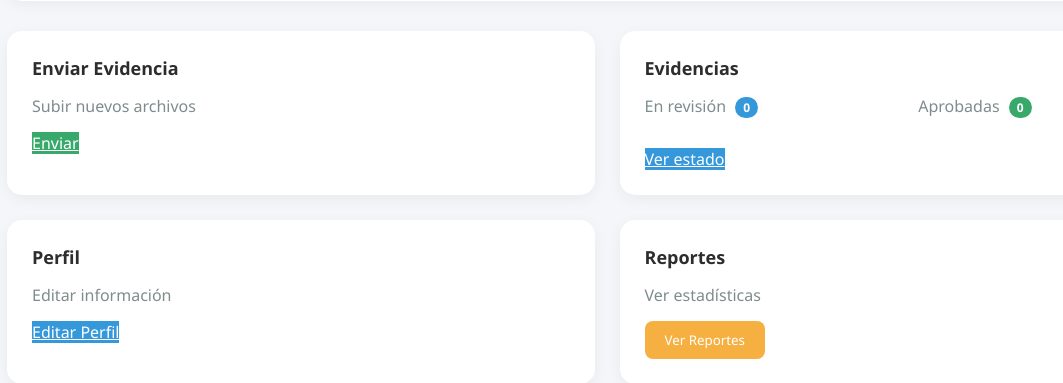
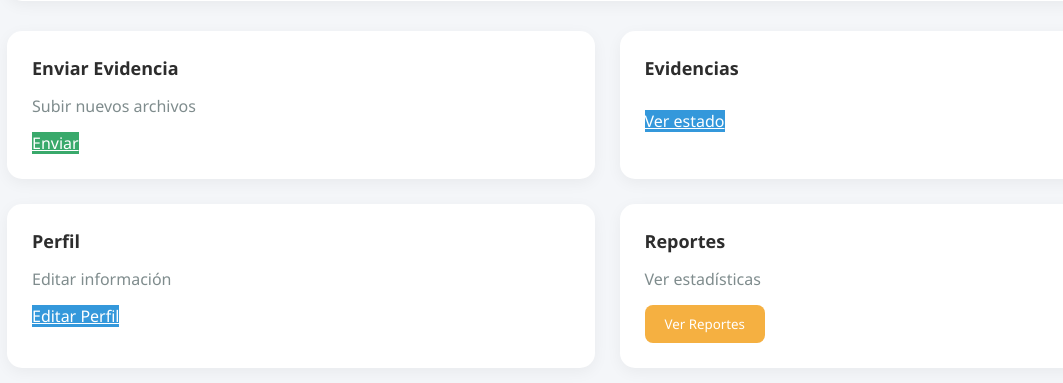
Before and after one commit to Falcaoperez/senova, a Django app: page /home/ in a window 1280 px wide. Shown: the part 305-688 px from the top of the page, without its empty margins (33-1096 px from the left). Run offline with Django 5.2, Linux system fonts and the light colour scheme.

Commit message:
quitar cosas obsoletas

```diff
--- a/Gesicom/templates/home.html
+++ b/Gesicom/templates/home.html
@@ -59,12 +59,8 @@
         <div class="card">
             <h3>Evidencias</h3>
             <div class="status-box">
-                <div>
-                    <p>En revisión <span class="badge badge-review">0</span></p>
-                </div>
-                <div>
-                    <p>Aprobadas <span class="badge badge-approved">0</span></p>
-                </div>
+
+
             </div>
             <a href="{% url 'evidencias_list' %}" class="btn-secondary">Ver estado</a>
         </div>
```
